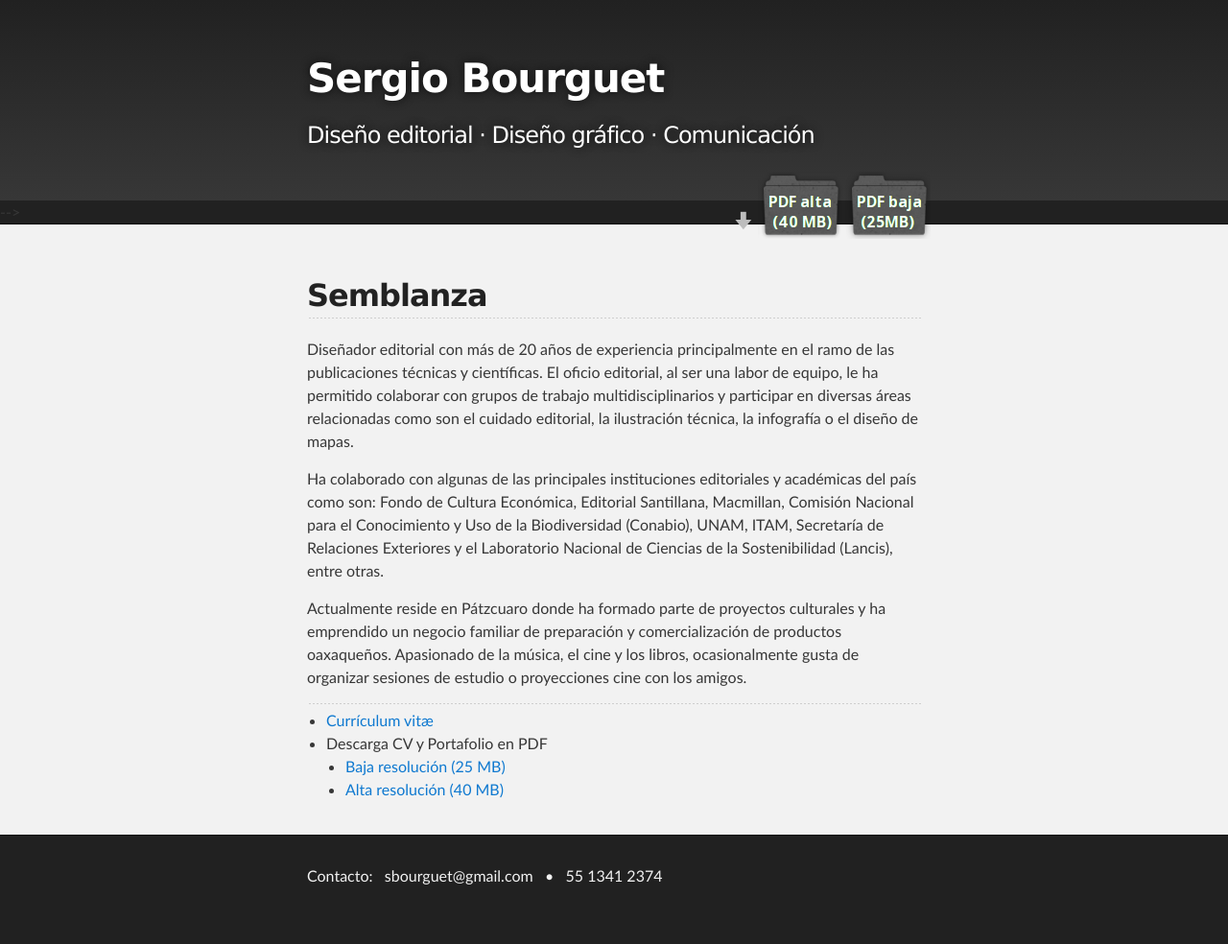
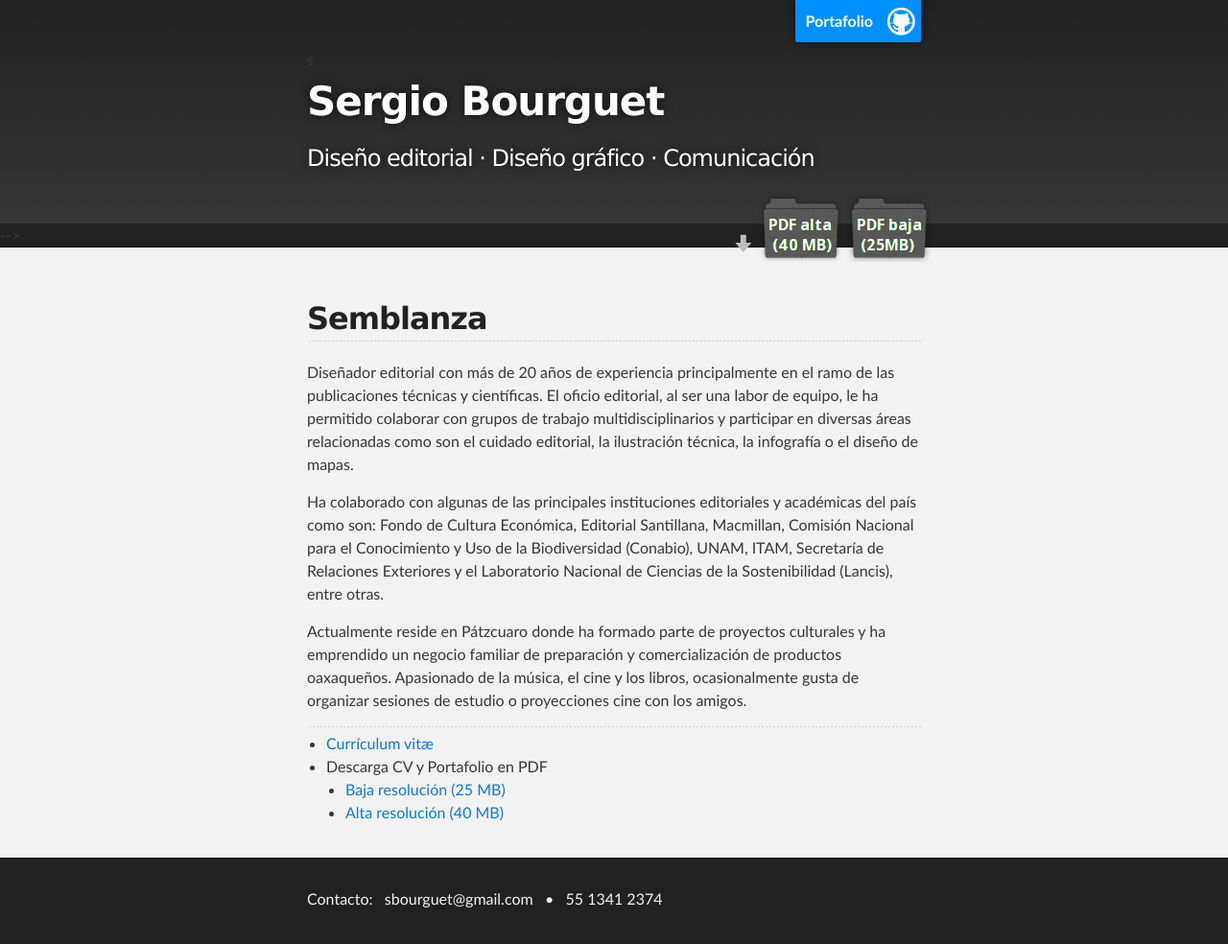
Before and after one commit to ovisnigra/cv_sbourguet, a Jekyll site: the page built from index.md, in a window 1280 px wide. Shown: the whole page at 96% size. Built offline with Jekyll 4.4.1, drawn with Linux system fonts in a browser that asks for light colours; our own code applies the rules of GitHub Pages for plain Markdown files; before the commit the page ends 960 px from its top, so only the background shows below that.

Commit message:
prueba forkme

```diff
--- a/_layouts/default.html
+++ b/_layouts/default.html
@@ -15,12 +15,12 @@
     <!-- HEADER -->
     <div id="header_wrap" class="outer">
         <header class="inner">
-
+s
       <!--LINK A GITHUB-->
-<!--          {% if site.github.is_project_page %}
+          {% if site.github.is_project_page %}
             <a id="forkme_banner" href="{{ site.github.repository_url }}">Portafolio</a>
           {% endif %}
--->
+
           <h1 id="project_title">{{ site.title | default: site.github.repository_name }}</h1>
           <h2 id="project_tagline">{{ site.description | default: site.github.project_tagline }}</h2>
 
```
